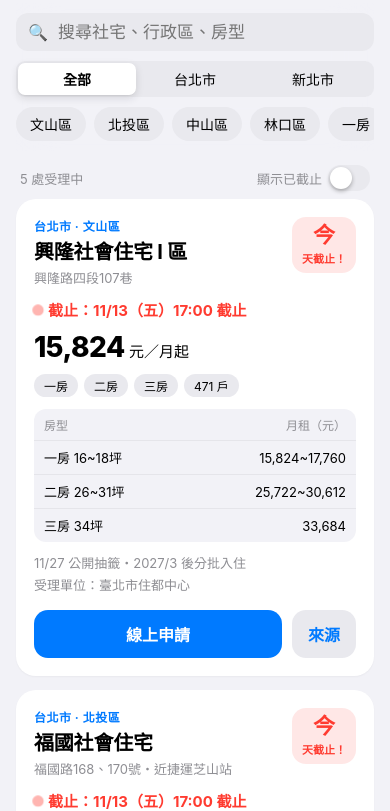
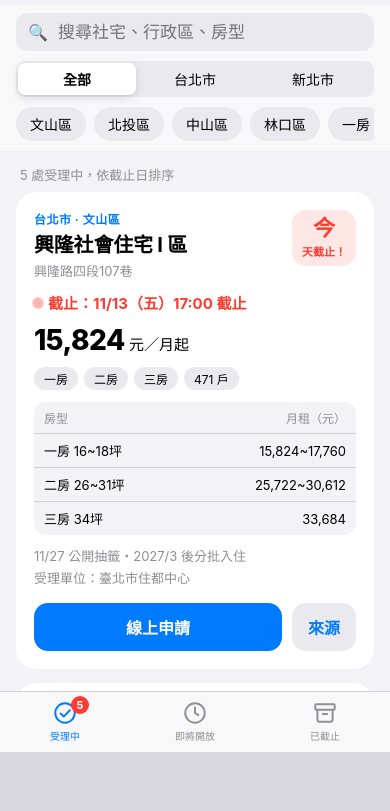
Before and after one commit to fyhj08020711-lu/shezhai, a plain HTML site: page index.html in a window 390 px wide. Shown: the part 92-903 px from the top of the page. After the commit the page ends 844 px from the top, so only its background shows below. Drawn offline with Linux system fonts and the light colour scheme.

Commit message:
iPhone frame, tab bar

```diff
--- a/index.html
+++ b/index.html
@@ -5,16 +5,26 @@
 <meta name="viewport" content="width=device-width,initial-scale=1,viewport-fit=cover">
 <title>社宅招租</title>
 <style>
-:root{--bg:#f2f2f7;--card:#fff;--ink:#000;--sub:#8e8e93;--line:#e5e5ea;--blue:#007aff;--red:#ff3b30;--green:#34c759;--amber:#ff9500;--fill:#e9e9ee;color-scheme:light dark}
-@media(prefers-color-scheme:dark){:root{--bg:#000;--card:#1c1c1e;--ink:#fff;--sub:#98989f;--line:#38383a;--blue:#0a84ff;--red:#ff453a;--green:#30d158;--amber:#ff9f0a;--fill:#2c2c2e}}
+:root{--stage:#d8d8de;--bg:#f2f2f7;--card:#fff;--ink:#000;--sub:#8e8e93;--line:#d1d1d6;--blue:#007aff;--red:#ff3b30;--green:#34c759;--amber:#ff9500;--fill:#e9e9ee;--glass:rgba(249,249,249,.82);color-scheme:light dark}
+@media(prefers-color-scheme:dark){:root{--stage:#0b0b0d;--bg:#000;--card:#1c1c1e;--ink:#fff;--sub:#98989f;--line:#38383a;--blue:#0a84ff;--red:#ff453a;--green:#30d158;--amber:#ff9f0a;--fill:#2c2c2e;--glass:rgba(29,29,31,.82)}}
 *{box-sizing:border-box;-webkit-tap-highlight-color:transparent}
-body{margin:0;background:var(--bg);color:var(--ink);font-family:-apple-system,"SF Pro Text","PingFang TC","Microsoft JhengHei",system-ui,sans-serif;-webkit-font-smoothing:antialiased}
-.wrap{max-width:720px;margin:auto;padding:0 16px 60px}
-.bar{position:sticky;top:0;z-index:5;background:color-mix(in srgb,var(--bg) 80%,transparent);backdrop-filter:saturate(180%) blur(20px);-webkit-backdrop-filter:saturate(180%) blur(20px);padding:10px 0 8px}
-h1{font-size:34px;font-weight:800;letter-spacing:-.5px;margin:18px 0 2px}
-.sub{color:var(--sub);font-size:14px;margin-bottom:6px}
+html,body{height:100%}
+body{margin:0;background:var(--stage);color:var(--ink);font-family:-apple-system,"SF Pro Text","PingFang TC","Microsoft JhengHei",system-ui,sans-serif;-webkit-font-smoothing:antialiased;display:flex;align-items:center;justify-content:center}
+/* iPhone 外框 */
+.phone{position:relative;width:390px;height:844px;max-height:96vh;background:var(--bg);border-radius:56px;box-shadow:0 0 0 11px #1a1a1c,0 0 0 13px #55555a,0 40px 90px rgba(0,0,0,.45);overflow:hidden;display:flex;flex-direction:column}
+.island{position:absolute;top:11px;left:50%;transform:translateX(-50%);width:122px;height:35px;background:#000;border-radius:20px;z-index:30}
+.status{flex:none;height:54px;display:flex;justify-content:space-between;align-items:flex-end;padding:0 34px 8px 40px;font-weight:600;font-size:16px;z-index:20;background:var(--glass);backdrop-filter:blur(20px);-webkit-backdrop-filter:blur(20px)}
+.status .r{display:flex;gap:6px;align-items:center}
+.batt{width:25px;height:12px;border:1.5px solid var(--sub);border-radius:4px;position:relative;padding:1px}
+.batt i{display:block;height:100%;width:78%;background:var(--ink);border-radius:1.5px}
+.batt::after{content:"";position:absolute;right:-4px;top:3px;width:2px;height:4px;background:var(--sub);border-radius:0 1px 1px 0}
+.screen{flex:1;overflow-y:auto;overscroll-behavior:contain;padding-left:max(16px,env(safe-area-inset-left,0px));padding-right:max(16px,env(safe-area-inset-right,0px));padding-bottom:20px;scrollbar-width:none}
+.screen::-webkit-scrollbar{display:none}
+h1{font-size:34px;font-weight:800;letter-spacing:-.5px;margin:6px 0 2px}
+.sub{color:var(--sub);font-size:14px;margin-bottom:8px}
+.bar{position:sticky;top:0;z-index:5;background:var(--glass);backdrop-filter:saturate(180%) blur(20px);-webkit-backdrop-filter:saturate(180%) blur(20px);padding:8px 0;margin:0 -16px;padding-left:16px;padding-right:16px}
 .search{display:flex;align-items:center;gap:8px;background:var(--fill);border-radius:12px;padding:0 12px;height:38px}
-.search input{flex:1;border:0;background:transparent;color:var(--ink);font:inherit;font-size:17px;outline:0}
+.search input{flex:1;min-width:0;border:0;background:transparent;color:var(--ink);font:inherit;font-size:17px;outline:0}
 .seg{display:flex;background:var(--fill);border-radius:9px;padding:2px;margin-top:10px}
 .seg button{flex:1;border:0;background:transparent;color:var(--ink);font:inherit;font-size:14px;font-weight:500;padding:6px 0;border-radius:7px;cursor:pointer;transition:.2s}
 .seg button.on{background:var(--card);box-shadow:0 3px 8px rgba(0,0,0,.12),0 1px 1px rgba(0,0,0,.04);font-weight:600}
@@ -22,15 +32,13 @@ h1{font-size:34px;font-weight:800;letter-spacing:-.5px;margin:18px 0 2px}
 .chips::-webkit-scrollbar{display:none}
 .chip{flex:none;border:0;background:var(--fill);color:var(--ink);font:inherit;font-size:14px;padding:7px 14px;border-radius:99px;cursor:pointer;transition:.2s}
 .chip.on{background:var(--blue);color:#fff}
-.tools{display:flex;justify-content:space-between;align-items:center;margin:14px 4px 8px;font-size:13px;color:var(--sub)}
-.tools label{display:flex;align-items:center;gap:6px}
-.sw{appearance:none;width:42px;height:26px;border-radius:99px;background:var(--fill);position:relative;transition:.25s;cursor:pointer;margin:0}
-.sw::after{content:"";position:absolute;top:2px;left:2px;width:22px;height:22px;border-radius:50%;background:#fff;box-shadow:0 2px 4px rgba(0,0,0,.3);transition:.25s}
-.sw:checked{background:var(--green)}.sw:checked::after{left:18px}
-.card{background:var(--card);border-radius:20px;padding:18px;margin-bottom:14px;box-shadow:0 1px 2px rgba(0,0,0,.04);animation:up .45s both;transition:transform .15s}
+.count{margin:14px 4px 8px;font-size:13px;color:var(--sub)}
+.card{background:var(--card);border-radius:20px;padding:18px;margin-bottom:14px;animation:up .45s both;transition:transform .15s}
 .card:active{transform:scale(.985)}
+.card.upcoming{outline:2px dashed color-mix(in srgb,var(--amber) 55%,transparent);outline-offset:-2px}
 @keyframes up{from{opacity:0;transform:translateY(14px)}to{opacity:1;transform:none}}
 .top{display:flex;justify-content:space-between;align-items:flex-start;gap:10px}
+.top>div:first-child{min-width:0}
 .city{font-size:12px;font-weight:700;color:var(--blue);letter-spacing:.5px}
 h3{margin:2px 0 0;font-size:20px;font-weight:700;letter-spacing:-.2px}
 .addr{color:var(--sub);font-size:13px;margin-top:3px}
@@ -39,12 +47,11 @@ h3{margin:2px 0 0;font-size:20px;font-weight:700;letter-spacing:-.2px}
 .badge span{font-size:11px;font-weight:600}
 .badge.ok{background:color-mix(in srgb,var(--blue) 12%,transparent);color:var(--blue)}
 .badge.soon{background:color-mix(in srgb,var(--amber) 15%,transparent);color:var(--amber)}
-.deadline.soon{color:var(--amber)}.deadline.soon .dot{background:var(--amber)}
-.card.upcoming{outline:2px dashed color-mix(in srgb,var(--amber) 55%,transparent);outline-offset:-2px}
 .badge.off{background:var(--fill);color:var(--sub)}
 .deadline{margin-top:12px;font-size:15px;font-weight:700;color:var(--red);display:flex;align-items:center;gap:6px}
-.dot{width:8px;height:8px;border-radius:50%;background:var(--red);animation:pulse 1.4s infinite}
+.dot{flex:none;width:8px;height:8px;border-radius:50%;background:var(--red);animation:pulse 1.4s infinite}
 @keyframes pulse{50%{opacity:.25;transform:scale(1.5)}}
+.deadline.soon{color:var(--amber)}.deadline.soon .dot{background:var(--amber)}
 .deadline.off{color:var(--sub)}.deadline.off .dot{background:var(--sub);animation:none}
 .price{margin-top:10px;font-size:15px}.price b{font-size:28px;font-weight:800;letter-spacing:-.5px}
 .tags{margin-top:10px;display:flex;flex-wrap:wrap;gap:6px}
@@ -63,19 +70,39 @@ details{background:var(--card);border-radius:16px;padding:12px 16px;margin-top:8
 summary{color:var(--blue);cursor:pointer;font-size:15px}
 .form{display:grid;grid-template-columns:1fr 1fr;gap:8px;margin-top:12px}
 .form input,.form select{border:0;background:var(--fill);color:var(--ink);font:inherit;font-size:15px;padding:10px;border-radius:10px;min-width:0}
+.form label{font-size:12px;color:var(--sub);min-width:0}
+.form label input{width:100%}
 .form button{grid-column:1/-1;border:0;background:var(--blue);color:#fff;font:inherit;font-weight:600;padding:11px;border-radius:12px}
+/* 底部分頁列 */
+.tabbar{flex:none;display:flex;background:var(--glass);backdrop-filter:blur(20px);-webkit-backdrop-filter:blur(20px);border-top:.5px solid var(--line);padding:7px 0 24px;position:relative}
+.tab{flex:1;border:0;background:transparent;color:var(--sub);font:inherit;font-size:10px;font-weight:500;display:flex;flex-direction:column;align-items:center;gap:2px;cursor:pointer;position:relative}
+.tab svg{width:26px;height:26px;fill:none;stroke:currentColor;stroke-width:1.8;stroke-linecap:round;stroke-linejoin:round}
+.tab.on{color:var(--blue)}
+.tab em{position:absolute;top:-3px;left:calc(50% + 6px);min-width:18px;height:18px;border-radius:9px;background:var(--red);color:#fff;font-style:normal;font-size:11px;font-weight:700;line-height:18px;padding:0 5px}
+.tab em.z{display:none}
+.home{position:absolute;bottom:7px;left:50%;transform:translateX(-50%);width:134px;height:5px;border-radius:3px;background:var(--ink);opacity:.9}
+@media(max-width:600px){
+  body{display:block}
+  .phone{width:100%;height:100%;max-height:none;border-radius:0;box-shadow:none}
+  .island,.status,.home{display:none}
+  .tabbar{padding-bottom:max(8px,env(safe-area-inset-bottom,0px))}
+  .screen{padding-top:12px}
+}
 </style>
 </head>
 <body>
-<div class="wrap">
+<div class="phone">
+  <div class="island"></div>
+  <div class="status"><span id="clock">9:41</span><span class="r"><span>5G</span><span class="batt"><i></i></span></span></div>
+  <div class="screen" id="screen">
     <h1>社宅招租</h1>
-  <div class="sub">台北市・新北市 政府辦理　<span id="today"></span></div>
+    <div class="sub">台北市・新北市 政府辦理</div>
     <div class="bar">
       <div class="search"><span>🔍</span><input id="q" placeholder="搜尋社宅、行政區、房型" type="search"></div>
       <div class="seg" id="seg"></div>
       <div class="chips" id="chips"></div>
     </div>
-  <div class="tools"><span id="count"></span><label>顯示已截止 <input type="checkbox" class="sw" id="showClosed"></label></div>
+    <div class="count" id="count"></div>
     <div id="list"></div>
     <details><summary>＋ 新增一筆招租</summary>
       <form class="form" id="addForm">
@@ -85,13 +112,21 @@ summary{color:var(--blue);cursor:pointer;font-size:15px}
         <input name="rooms" placeholder="房型 一房,二房">
         <input name="minRent" type="number" placeholder="最低月租">
         <input name="units" type="number" placeholder="戶數">
-      <label style="font-size:12px;color:var(--sub)">開放日（選填，未來日期＝即將開放）<input name="start" type="date" style="width:100%"></label>
-      <label style="font-size:12px;color:var(--sub)">截止日<input name="end" type="date" required style="width:100%"></label>
+        <span></span>
+        <label>開放日（選填，未來日期＝即將開放）<input name="start" type="date"></label>
+        <label>截止日<input name="end" type="date" required></label>
         <input name="url" placeholder="官方公告網址" style="grid-column:1/-1">
         <button>加入</button>
       </form>
     </details>
     <div class="note">資料整理自官方公告與媒體彙整（2026/11），租金為定價，<br>實際以官方公告為準。狀態依今天日期自動更新。</div>
+  </div>
+  <nav class="tabbar" id="tabbar">
+    <button class="tab on" data-t="open"><svg viewBox="0 0 24 24"><circle cx="12" cy="12" r="9"/><path d="m8 12.5 2.8 2.8L16.5 9.5"/></svg>受理中<em id="n-open" class="z"></em></button>
+    <button class="tab" data-t="soon"><svg viewBox="0 0 24 24"><circle cx="12" cy="12" r="9"/><path d="M12 7v5l3 2"/></svg>即將開放<em id="n-soon" class="z"></em></button>
+    <button class="tab" data-t="closed"><svg viewBox="0 0 24 24"><rect x="3" y="4" width="18" height="5" rx="1"/><path d="M5 9v9a2 2 0 0 0 2 2h10a2 2 0 0 0 2-2V9M10 13h4"/></svg>已截止</button>
+    <div class="home"></div>
+  </nav>
 </div>
 
 <script>
@@ -112,8 +147,7 @@ const BASE=[
 {name:"林口世大運選手村社宅",city:"新北市",dist:"林口區",addr:"仁愛路二段・近機捷 A9 林口站（A/B/D 區）",rooms:["三房","四房"],units:null,minRent:13040,
  start:"2026-07-30",end:"2026-12-31",endText:"12/31（四）截止・隨到隨辦",draw:"審查通過後選屋簽約・洽 02-8979-1799",operator:"國家住都中心（中央社宅）",
  rent:[["A區四房 50~57坪","14,550~33,000"],["B區三房 45坪","13,090~26,360"],["D區三房 45~48坪","13,040~27,600"]],
- url:"https://pms.hurc.org.tw/",src:"https://applealmondrealty.com/posts/54649"}
-,
+ url:"https://pms.hurc.org.tw/",src:"https://applealmondrealty.com/posts/54649"},
 {name:"斯文、新興社宅 短租（4 戶）",city:"台北市",dist:"",addr:"限設籍台北市、年滿 18 歲・僅受理掛號郵寄",rooms:[],units:4,minRent:0,
  start:"2026-01-01",end:"2026-12-31",endText:"12/31（四）23:59 截止",draw:"短期租賃",operator:"臺北市住都中心",
  rent:[],url:"https://www.rent.gov.taipei/"}
@@ -123,11 +157,12 @@ const BASE=[
 const $=id=>document.getElementById(id);
 const store=()=>{try{return JSON.parse(localStorage.getItem("extra")||"[]")}catch(e){return[]}};
 const save=a=>{try{localStorage.setItem("extra",JSON.stringify(a))}catch(e){}};
-const pad=n=>String(n).padStart(2,"0"),now=new Date();
+const pad=n=>String(n).padStart(2,"0");
+const now=new Date();
 const todayStr=`${now.getFullYear()}-${pad(now.getMonth()+1)}-${pad(now.getDate())}`;
-$("today").textContent=todayStr.slice(5).replace("-","/");
+const tick=()=>{const d=new Date();$("clock").textContent=`${d.getHours()}:${pad(d.getMinutes())}`};tick();setInterval(tick,30000);
 const dayDiff=s=>Math.round((new Date(s+"T00:00:00")-new Date(todayStr+"T00:00:00"))/864e5);
-let city="",dist="",room="";
+let city="",dist="",room="",tab="open";
 const esc=s=>String(s??"").replace(/[&<>"]/g,c=>({"&":"&amp;","<":"&lt;",">":"&gt;",'"':"&quot;"}[c]));
 const all=()=>BASE.concat(store());
 function seg(){["全部","台北市","新北市"].forEach((c,i)=>{const b=document.createElement("button");b.textContent=c;if(!i)b.className="on";
@@ -136,21 +171,26 @@ function chips(){const c=$("chips");c.innerHTML="";
   const mk=(t,on,f)=>{const b=document.createElement("button");b.className="chip"+(on?" on":"");b.textContent=t;b.onclick=f;c.appendChild(b)};
   [...new Set(all().filter(x=>!city||x.city===city).map(x=>x.dist).filter(Boolean))].forEach(d=>mk(d,dist===d,()=>{dist=dist===d?"":d;chips();render()}));
   ["一房","二房","三房","四房"].forEach(r=>mk(r,room===r,()=>{room=room===r?"":r;chips();render()}))}
-$("q").oninput=render;$("showClosed").onchange=render;
+$("q").oninput=render;
+[...document.querySelectorAll(".tab")].forEach(b=>b.onclick=()=>{tab=b.dataset.t;
+  document.querySelectorAll(".tab").forEach(x=>x.classList.toggle("on",x===b));$("screen").scrollTop=0;render()});
 $("addForm").onsubmit=e=>{e.preventDefault();const f=Object.fromEntries(new FormData(e.target));const x=store();
   x.push({name:f.name,city:f.city,dist:f.dist,rooms:f.rooms.split(/[,，、 ]+/).filter(Boolean),units:+f.units||null,minRent:+f.minRent||0,
   start:f.start||undefined,end:f.end,endText:f.end.slice(5).replace("-","/")+" 截止",url:f.url,rent:[],custom:true});save(x);e.target.reset();chips();render()};
 window.del=i=>{const x=store();x.splice(i,1);save(x);chips();render();return false};
 function render(){
   const q=$("q").value.trim().toLowerCase(),ex=store();
-  let r=all().map(d=>({...d,left:dayDiff(d.end),ex:d.custom?ex.findIndex(e=>e.name===d.name&&e.end===d.end):-1}))
+  const base=all().map(d=>({...d,left:dayDiff(d.end),ex:d.custom?ex.findIndex(e=>e.name===d.name&&e.end===d.end):-1}))
     .map(d=>({...d,soon:!!d.start&&d.start>todayStr,startLeft:d.start?dayDiff(d.start):0}))
     .map(d=>({...d,open:!d.soon&&d.left>=0}))
-    .filter(d=>(!city||d.city===city)&&(!dist||d.dist===dist)&&(!room||d.rooms.includes(room))&&($("showClosed").checked||d.open||d.soon)&&
-      (!q||(d.name+d.city+d.dist+d.addr+d.rooms.join()).toLowerCase().includes(q)))
-    .sort((a,b)=>(a.soon-b.soon)||(a.soon?a.start.localeCompare(b.start):a.end.localeCompare(b.end)));
-  const nOpen=r.filter(d=>d.open).length,nSoon=r.filter(d=>d.soon).length;
-  $("count").textContent=`${nOpen} 處受理中`+(nSoon?`・${nSoon} 處即將開放`:"")+(r.length-nOpen-nSoon?`・${r.length-nOpen-nSoon} 處已截止`:"");
+    .filter(d=>(!city||d.city===city)&&(!dist||d.dist===dist)&&(!room||d.rooms.includes(room))&&
+      (!q||(d.name+d.city+d.dist+d.addr+d.rooms.join()).toLowerCase().includes(q)));
+  const nOpen=base.filter(d=>d.open).length,nSoon=base.filter(d=>d.soon).length;
+  for(const[k,n]of[["open",nOpen],["soon",nSoon]]){const e=$("n-"+k);e.textContent=n;e.classList.toggle("z",!n)}
+  const r=base.filter(d=>tab==="open"?d.open:tab==="soon"?d.soon:(!d.open&&!d.soon))
+    .sort((a,b)=>tab==="soon"?a.start.localeCompare(b.start):a.end.localeCompare(b.end));
+  $("count").textContent={open:`${r.length} 處受理中，依截止日排序`,soon:`${r.length} 處即將開放`,closed:`${r.length} 處已截止`}[tab];
+  const none={open:"目前沒有受理中的社宅",soon:"目前沒有已公告、尚未開放的社宅<br>有新公告時會顯示在這裡",closed:"沒有已截止的社宅"}[tab];
   $("list").innerHTML=r.length?r.map((d,i)=>{
     const sd=d.start?d.start.slice(5).replace("-","/"):"";
     const badge=d.soon?`<div class="badge soon"><b>${d.startLeft}</b><span>天後開放</span></div>`:
@@ -167,7 +207,7 @@ function render(){
     <div class="info">${d.draw?esc(d.draw)+"<br>":""}${d.operator?"受理單位："+esc(d.operator):""}</div>
     <div class="btns">${d.url?`<a class="btn" href="${esc(d.url)}" target="_blank" rel="noopener">線上申請</a>`:""}
     ${d.src?`<a class="btn alt" href="${esc(d.src)}" target="_blank" rel="noopener">來源</a>`:""}
-    ${d.ex>=0?`<a class="btn alt" href="#" onclick="return del(${d.ex})">刪除</a>`:""}</div></div>`}).join(""):'<div class="empty">目前沒有符合的招租</div>';
+    ${d.ex>=0?`<a class="btn alt" href="#" onclick="return del(${d.ex})">刪除</a>`:""}</div></div>`}).join(""):`<div class="empty">${none}</div>`;
 }
 seg();chips();render();
 </script>
```
Lines whose indentation alone changed are shown as unchanged.
